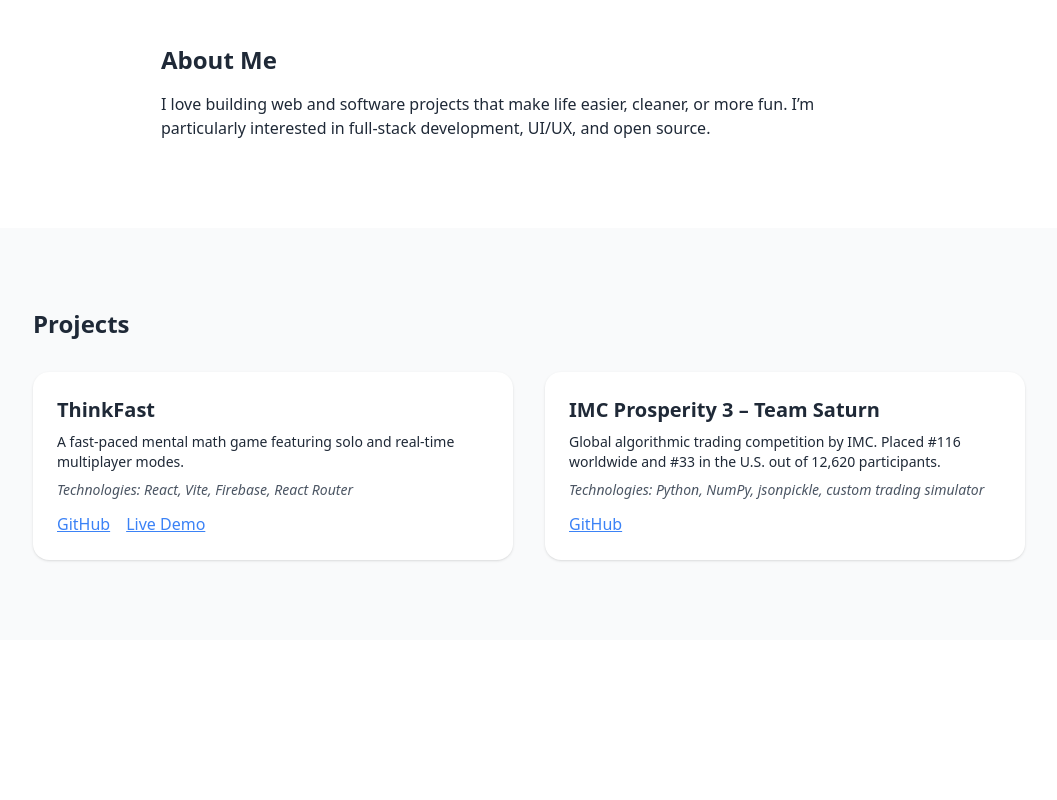
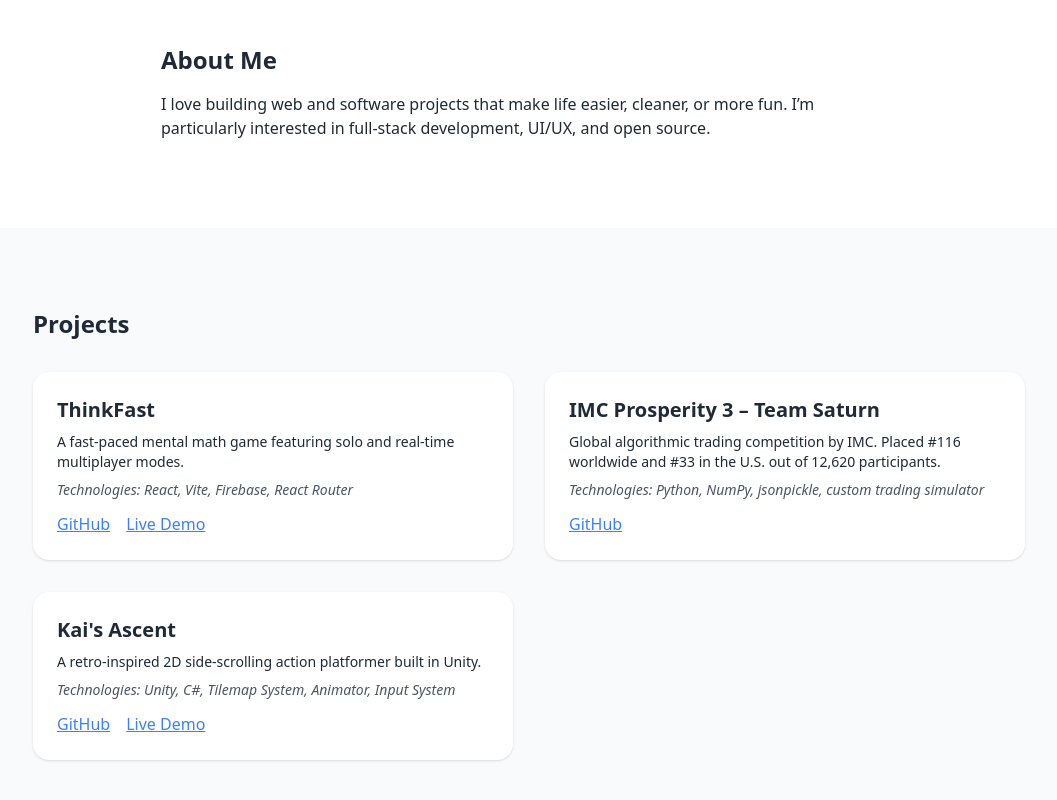
Before and after one commit to Bobby-Krishnan/Portfolio, a React (Create React App) app: page / in a window 1280 px wide. Shown: the part 896-1696 px from the top of the page, without its empty margins (111-1168 px from the left). Before the commit the page ends 1536 px from the top, so only its background shows below. Built offline with nearby package versions, Linux system fonts and the light colour scheme.

Commit message:
third project

```diff
--- a/src/App.js
+++ b/src/App.js
@@ -89,6 +89,35 @@ function App() {
               </div>
             </div>
 
+            {/* Kai's Ascent Project */}
+            <div className="p-6 bg-white rounded-2xl shadow">
+              <h4 className="text-xl font-semibold">Kai's Ascent</h4>
+              <p className="mt-2 text-sm">
+                A retro-inspired 2D side-scrolling action platformer built in Unity.
+              </p>
+              <p className="mt-2 text-sm text-gray-600 italic">
+                Technologies: Unity, C#, Tilemap System, Animator, Input System
+              </p>
+              <div className="mt-3 space-x-4">
+                <a
+                  href="https://github.com/Bobby-Krishnan/Kai-s-Ascent"
+                  className="text-blue-500 underline"
+                  target="_blank"
+                  rel="noopener noreferrer"
+                >
+                  GitHub
+                </a>
+                <a
+                  href="https://bobby-krishnan.itch.io/kais-ascent"
+                  className="text-blue-500 underline"
+                  target="_blank"
+                  rel="noopener noreferrer"
+                >
+                  Live Demo
+                </a>
+              </div>
+            </div>
+
           </div>
         </div>
       </section>
```
